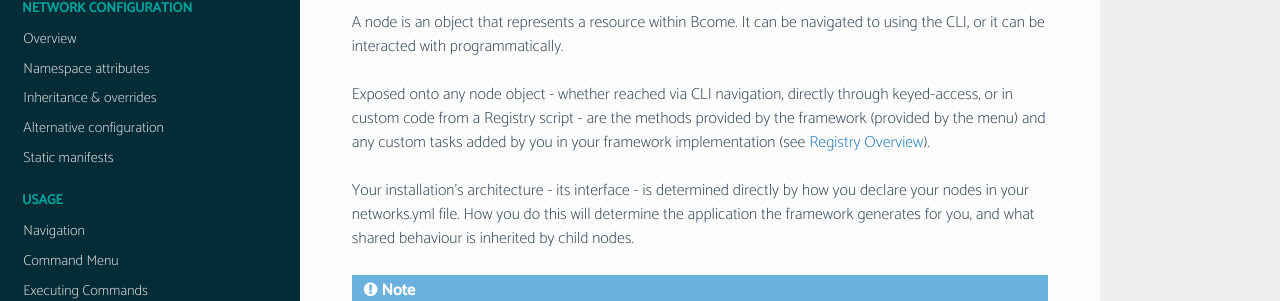
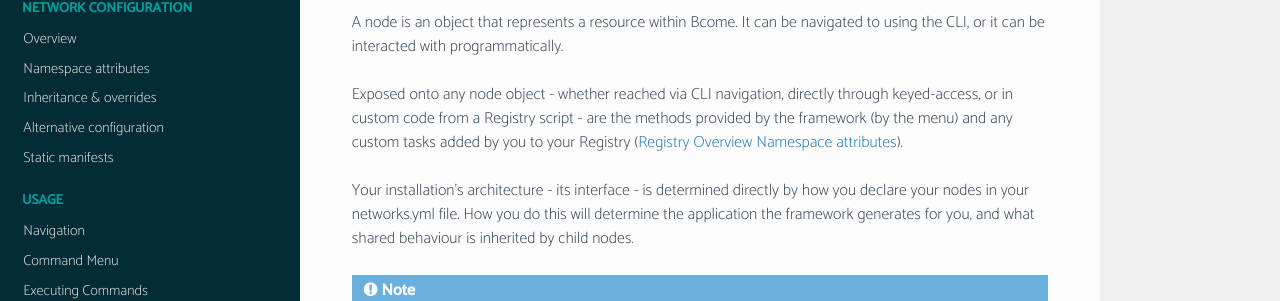
Before and after one commit to webzakimbo/bcome-read-the-docs, a Sphinx documentation site: the page built from docs/source/core-concepts/nodes.rst, in a window 1280 px wide and 900 px high. Shown: the part 229-530 px from the top of the window. Built offline with Sphinx 7.4.7 and the Read the Docs theme 2.0.0, drawn with Linux system fonts in a browser that asks for light colours; pages that are not in the unit, such as notebooks, are missing from menus.

Commit message:
Improved nodes doc

```diff
--- a/docs/source/core-concepts/nodes.rst
+++ b/docs/source/core-concepts/nodes.rst
@@ -12,7 +12,7 @@ Introduction
 
 A node is an object that represents a resource within Bcome. It can be navigated to using the CLI, or it can be interacted with programmatically.
 
-Exposed onto any node object - whether reached via CLI navigation, directly through keyed-access, or in custom code from a Registry script -  are the methods provided by the framework (provided by the menu) and any custom tasks added by you in your framework implementation (see :doc:`../registry/overview`).
+Exposed onto any node object - whether reached via CLI navigation, directly through keyed-access, or in custom code from a Registry script -  are the methods provided by the framework (by the menu) and any custom tasks added by you to your Registry (:doc:`../registry/overview` :doc:`../network/network-configuration-attributes`).
 
 Your installation's architecture - its interface - is determined directly by how you declare your nodes in your networks.yml file. How you do this will determine the application the framework generates for you, and what shared behaviour is inherited by child nodes.
 
```
